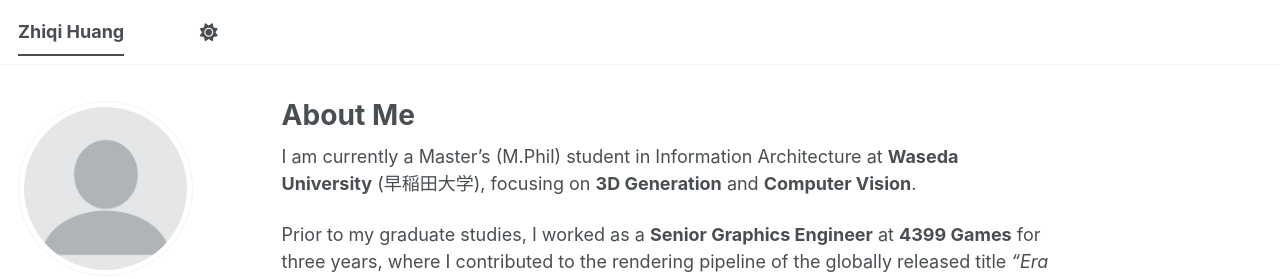
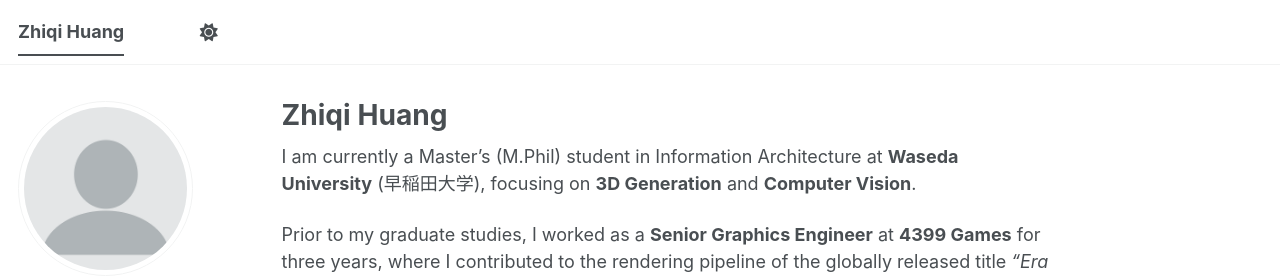
Before and after one commit to huang-zhiqi/huang-zhiqi.github.io, a Jekyll site: the page built from _pages/about.md, in a window 1280 px wide and 900 px high. Shown: the top 279 px of the window. Built offline with Jekyll 4.4.1, drawn with Linux system fonts in a browser that asks for light colours; some web fonts are replaced; a script bundle is joined from its source files by our own code; library files that are not in the unit come from our copies.

Commit message:
update the title

```diff
--- a/_pages/about.md
+++ b/_pages/about.md
@@ -1,7 +1,7 @@
 ---
 permalink: /
-title: "About Me"
-excerpt: "About Me"
+title: "Zhiqi Huang"
+excerpt: "Zhiqi Huang"
 author_profile: true
 redirect_from:
   - /about/
```
